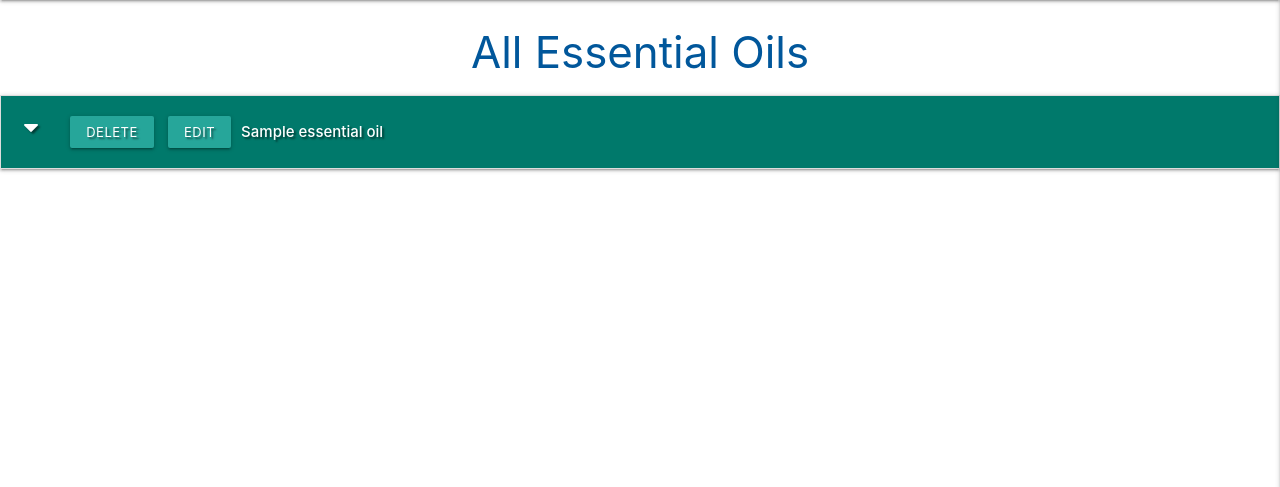
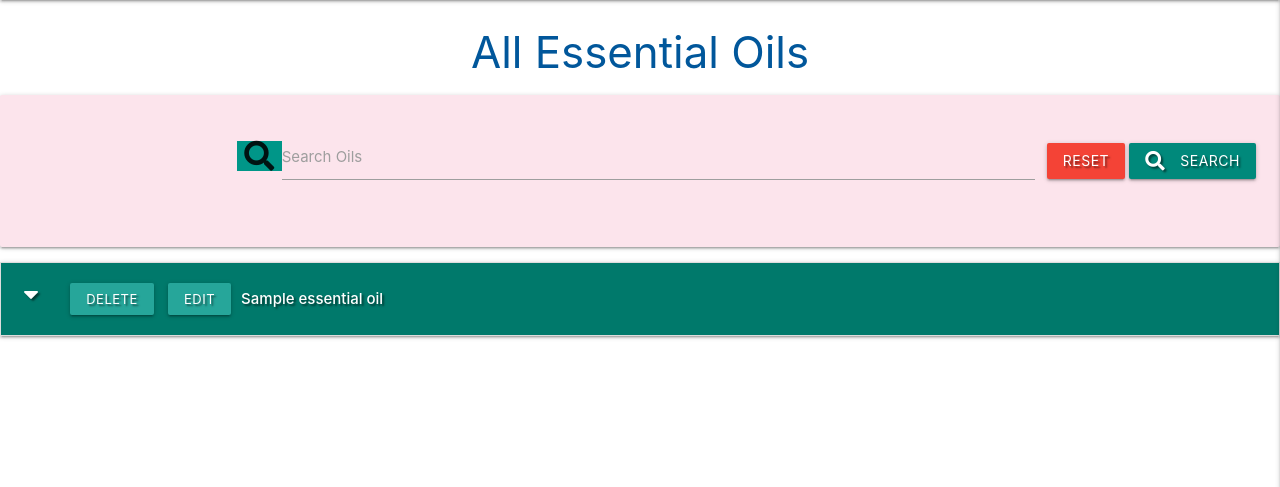
Before and after one commit to Code-Institute-Submissions/EssentialOilsDatabase, a Flask app: page / in a window 1280 px wide. Shown: the part 64-551 px from the top of the page. Run offline with Flask 2, Linux system fonts and the light colour scheme; a database or web service that is not in the repository returns one stand-in record (values such as "Sample title"); some libraries are stand-ins or nearby versions.

Commit message:
Add Search functionality, still having that prob mentioned previously, now the debugger is listing it on line 112

```diff
--- a/app.py
+++ b/app.py
@@ -23,6 +23,15 @@ mongo = PyMongo(app)
 @app.route("/get_essentialoils")
 def get_essentialoils():
     essentialoils = list(mongo.db.essential_oils.find())
+    return render_template(
+        "essentialoils.html", essentialoils=essentialoils)
+
+
+@app.route("/search", methods=["GET", "POST"])
+def search():
+    query = request.form.get("query")
+    essentialoils = list(mongo.db.essential_oils.find(
+        {"$text": {"$search": query}}))
     return render_template(
         "essentialoils.html", essentialoils=essentialoils)
 
--- a/templates/add_oil.html
+++ b/templates/add_oil.html
@@ -23,7 +23,7 @@
             <div class="row">
                 <div class="input-field col s12">
                     <i class="fas fa-pencil-alt prefix light-blue-text text-darken-4"></i>            <!--change color, fa, and styles-->
-                    <input id="oil_name" name="oil_name" minlength="5" max length="50"
+                    <input id="oil_name" name="oil_name" minlength="3" max length="50"
                         type="text" class="validate" required>
                     <label for="oil_name">Oil Name</label>
                 </div>
--- a/templates/essentialoils.html
+++ b/templates/essentialoils.html
@@ -1,31 +1,57 @@
 {% extends "base.html" %}
-{% block content %}
+    {% block content %}
 
     <h3 class="light-blue-text text-darken-4 center-align">All Essential Oils</h3>
 
+    <div class="row card-panel pink lighten-5">
+        <form action="{{ url_for('search') }}" method="post" class="col s12">
+            <div class="row valign-wrapper center-align">
+                <div class="input-field col s12 m8">
+                    <i class="fas fa-search prefix teal text-darken-4"></i>
+                    <input type="text" name="query" id="query" minlength="3" class="validate" required>
+                    <label for="query">Search Oils</label>
+                </div>
+                <div class="s12 m4">
+                    <a href="{{ url_for('get_essentialoils') }}" class="red btn text-shadow">Reset</a>
+                    <button class="teal darken-1 btn text-shadow">
+                        <i class="fas fa-search left"></i> Search
+                    </button>
+
+                </div>
+            </div>
+        </form>
+    </div>
+    {% if essentialoils|length > 0 %}
     <ul class="collapsible">
         {% for oil in essentialoils %}
         <li>
             <div class="collapsible-header white-text teal darken-2 text-shadow">
                 <div class="col s3">
                     <i class="fas fa-caret-down"></i>
-                    <a href="{{ url_for('delete_oil', oil_id=oil._id)}}" class="waves-effect waves-light btn-small">Delete</a>              <!--Styling at least-->
+                    <a href="{{ url_for('delete_oil', oil_id=oil._id)}}"
+                        class="waves-effect waves-light btn-small">Delete</a>
+                    <!--Styling at least-->
                     <a href="{{ url_for('edit_oil', oil_id=oil._id)}}" class="waves-effect waves-light btn-small">Edit</a>
                 </div>
                 <div class="col s9">
-                    <strong>{{ oil.oil_name }}</strong>                                         <!--Do I want date added here? or  single or combo (toggle switch)-->
+                    <strong>{{ oil.oil_name }}</strong>
+                    <!--Do I want date added here? or  single or combo (toggle switch)-->
                     {% if oil.source_inc == "on" %}
-                        <i class = "fas fa-check purple text-lighten-2 tooltipped"
-                        data-position="right" data-tooltip="Source Included!"></i>                <!-- change icon-->
+                    <i class="fas fa-check purple text-lighten-2 tooltipped" data-position="right"
+                        data-tooltip="Source Included!"></i> <!-- change icon-->
                     {% endif %}
                 </div>
-            </div>                <!--fix colours and  that of accordian in the class of the div-->
+            </div>
+            <!--fix colours and  that of accordian in the class of the div-->
             <div class="collapsible-body">
                 <strong>{{ oil.category_name }}</strong>
                 <p>{{ oil.oil_description }}</p>
             </div>
         </li>
         {% endfor %}
-  </ul>
+    </ul>
+    {% else %}
+        <h3 class="red-text text-darken-4 center-align">No Results Found</h3>
+    {% endif %}
 
 {% endblock %}
```
